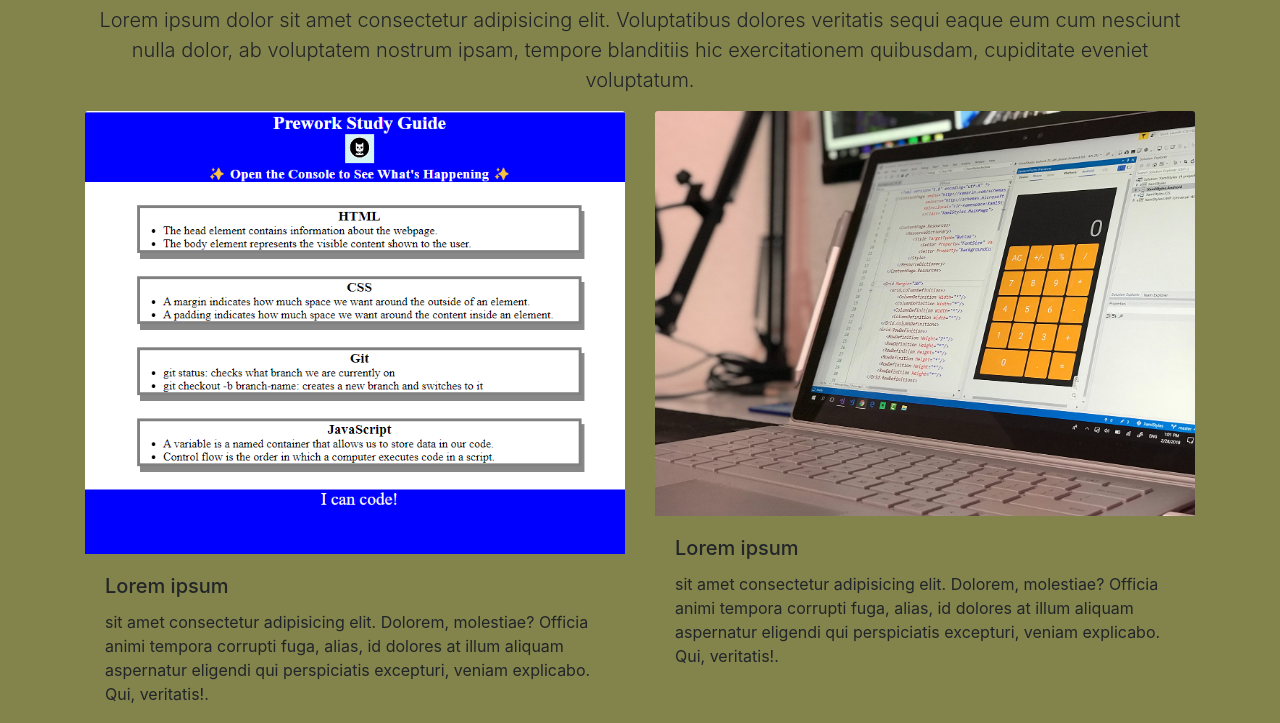
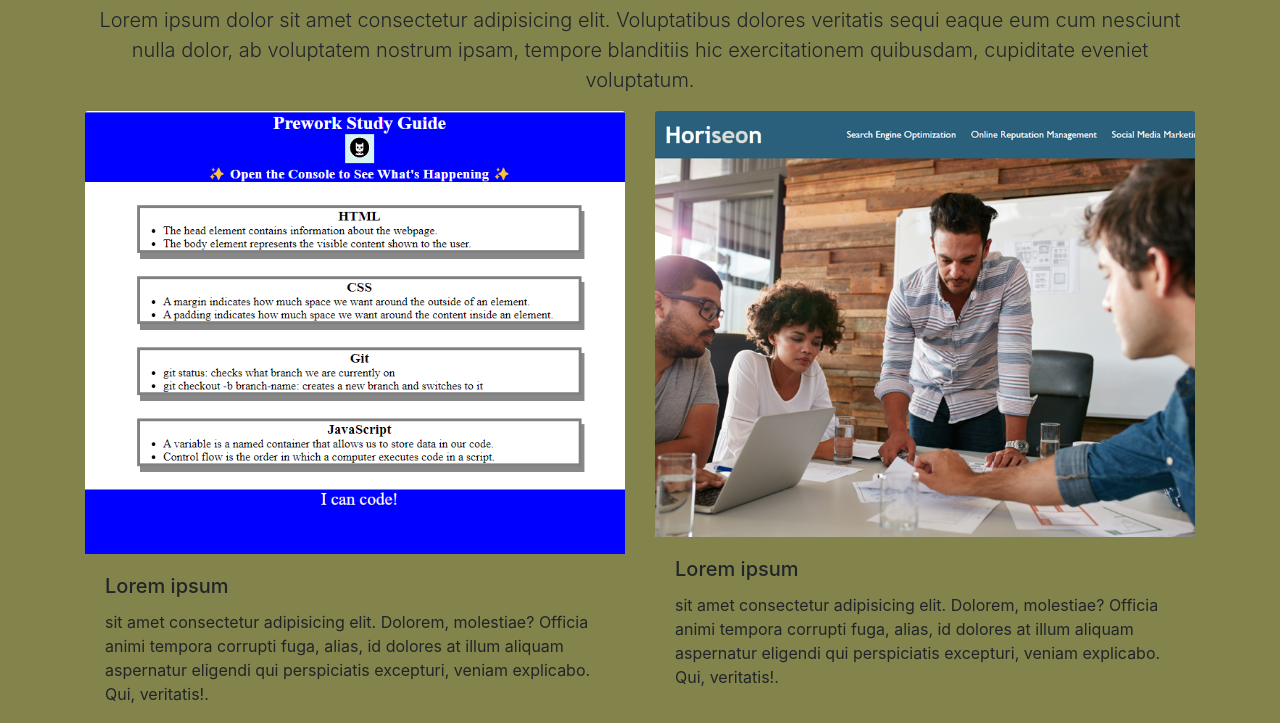
Before and after one commit to MIRY84/Bootstrap-Portfolio, a plain HTML site: page HTML/index.html in a window 1280 px wide. Shown: the part 604-1327 px from the top of the page. Drawn offline with nearby package versions, Linux system fonts and the light colour scheme.

Commit message:
deleted some imgs and added others for projects

```diff
--- a/HTML/index.html
+++ b/HTML/index.html
@@ -88,7 +88,7 @@
             </div>
           </div>
           <div class="col-lg-6 col-sm-6">
-            <img class="card-img-top" src="../Images/02-portfolio-2.jpg" alt="Card image cap">
+            <img class="card-img-top" src="../Images/image Horiseon copy2.png" alt="Card image cap">
             <div class="card-body">
               <h5 class="card-title">Lorem ipsum</h5>
               <p class="card-text">sit amet consectetur adipisicing elit. Dolorem, molestiae? Officia animi tempora
```
Also changed, not shown: Images/Hero.jpg (deleted), Images/Mirella-design-power-name.gif (deleted), Images/image Horiseon copy2.png (added).
